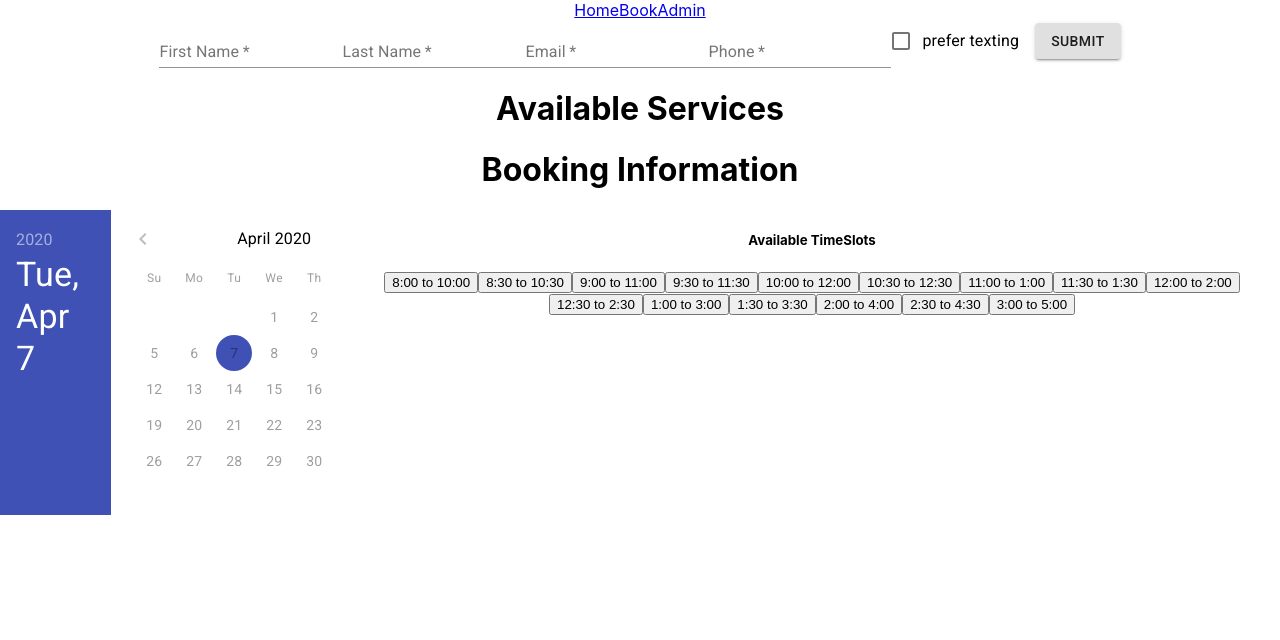
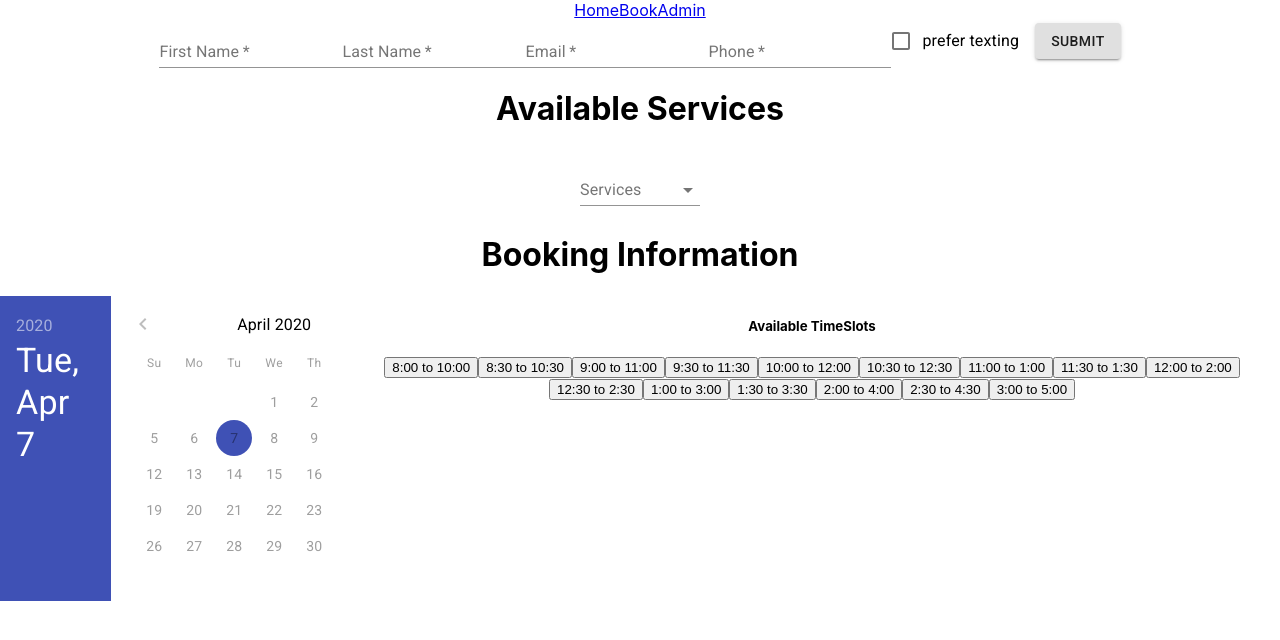
Before and after one commit to julienguyenn/car-detailing-site, a React (Create React App) app in the folder client/: page /book in a window 1280 px wide. Shown: the top 640 px of the page. Built offline with nearby package versions, Linux system fonts and the light colour scheme; no server answers.

Commit message:
imported input selector

```diff
--- a/client/src/booking/BookingDetails.js
+++ b/client/src/booking/BookingDetails.js
@@ -2,12 +2,26 @@ import React, { useState, useEffect } from 'react';
 import TimeSlots from "./TimeSlots"
 import './styling/BookingDetails.css'
 import Calendar from './Calendar';
+import { makeStyles } from '@material-ui/core/styles';
+import InputLabel from '@material-ui/core/InputLabel';
+import FormControl from '@material-ui/core/FormControl';
+import Select from '@material-ui/core/Select';
+
 const axios = require('axios').default;
 
-
+const useStyles = makeStyles(theme => ({
+  formControl: {
+    margin: theme.spacing(1),
+    minWidth: 120,
+  },
+  selectEmpty: {
+    marginTop: theme.spacing(2),
+  },
+}));
 
 
 export default function BookingDetails({ changeBooking }) {
+  const classes = useStyles();
   const [date, changeDate] = useState(new Date());
   const [services, addServices] = useState([])
 
@@ -20,13 +34,34 @@ export default function BookingDetails({ changeBooking }) {
 
   useEffect(() => {
     axios.get('/getServices')
-    .then((res) => console.log(res))
+    .then((res) => addServices(res.data))
     .catch(err => console.log(err));
   }, [])
 
+  function handleServiceChange(event) {
+
+  }
   return (
     <div>
       <h1>Available Services</h1>
+      <FormControl className={classes.formControl}>
+      <InputLabel id="demo-simple-select-label">Services</InputLabel>
+        <Select
+          labelId="demo-simple-select-label"
+          id="demo-simple-select"
+          value={''}
+          onChange={handleServiceChange}
+          // inputProps={{
+          //   name: 'age',
+          //   id: 'age-native-simple',
+          // }}
+        >
+          {/* <option aria-label="None" value="" />
+          <option value={10}>Ten</option>
+          <option value={20}>Twenty</option>
+          <option value={30}>Thirty</option> */}
+        </Select>
+      </FormControl>
       <h1>Booking Information</h1>
       <div id="day-time-box">
         <Calendar date={date} changeDate={changeDate}/>
```
